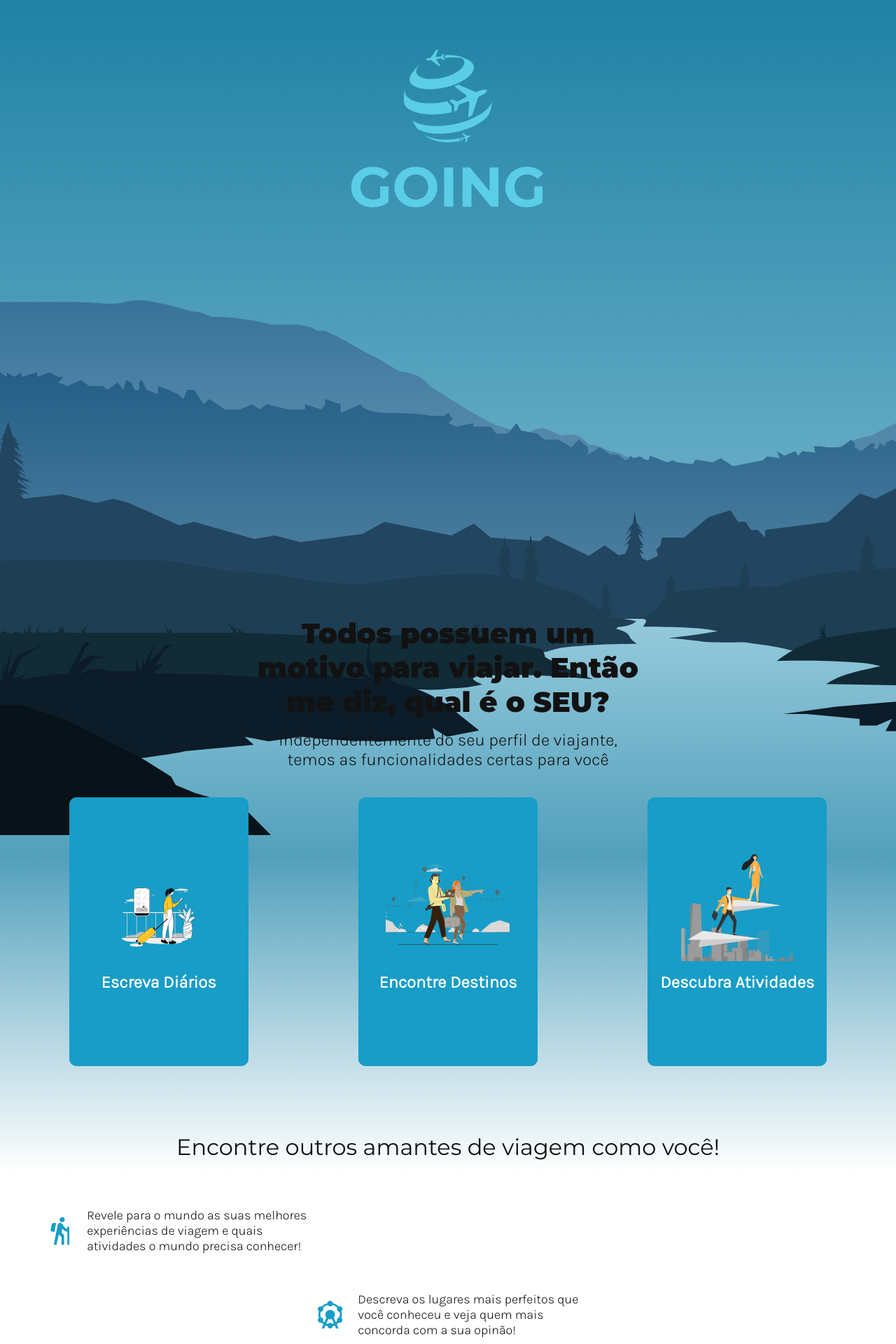
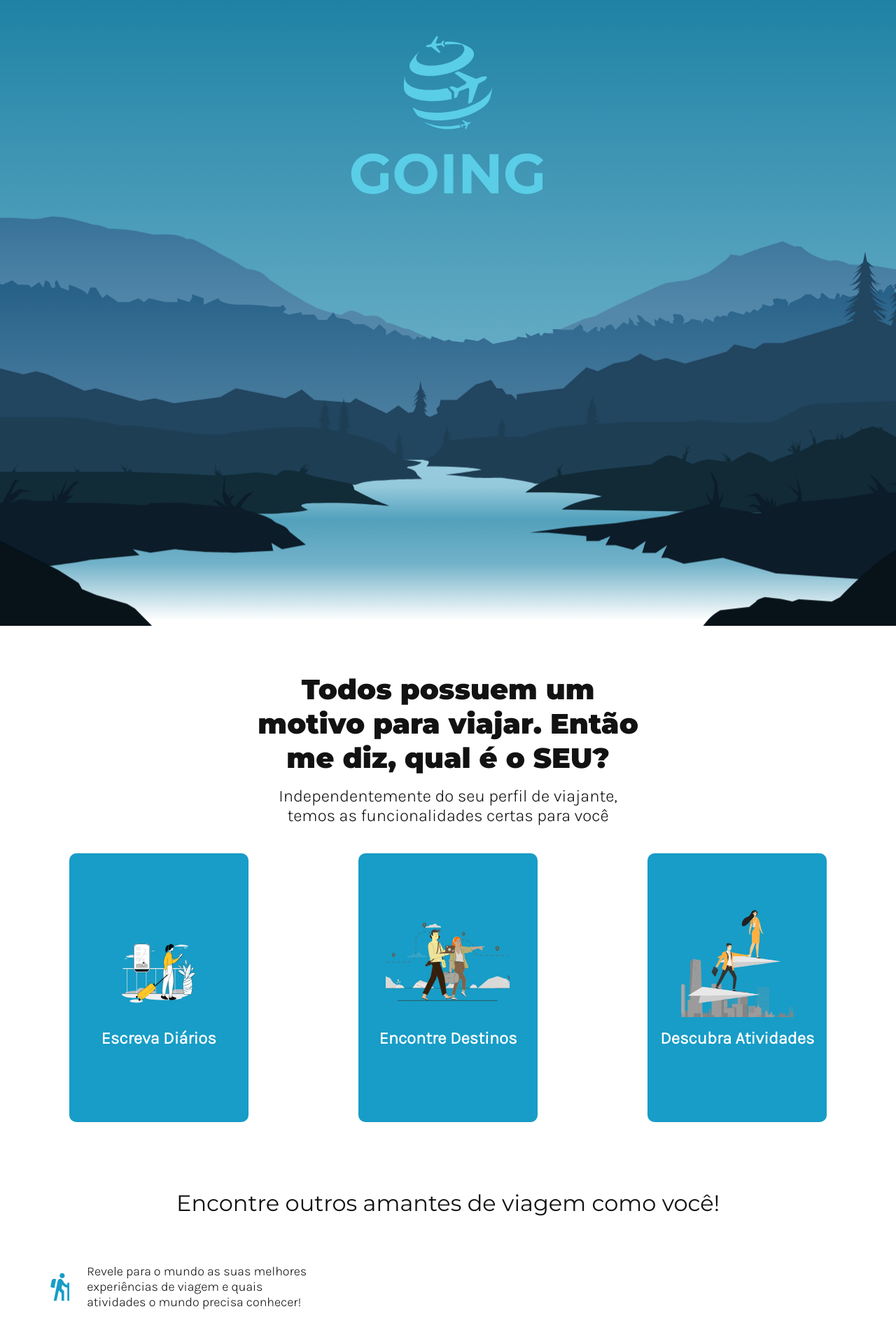
Before and after one commit to JosiasBatista/going-page, a Next.js app: page / in a window 1280 px wide. Shown: the top 1920 px of the page at 70% size. Built offline with nearby package versions, Linux system fonts and the light colour scheme.

Commit message:
Adjusting parallax and scroll

```diff
--- a/components/Parallax.module.css
+++ b/components/Parallax.module.css
@@ -1,13 +1,13 @@
 
 .pageHeader {
   width: 100%;
-  height: 100vh;
+  height: 110vh;
   position: relative;
 }
 
 .parallax {
   width: 100%;
-  height: 100vh;
+  min-height: 110vh;
   padding: 0;
   position: absolute;
   z-index: 100;
@@ -15,43 +15,39 @@
 
 .parallaxBackground {
   width: 100%;
-  height: 100vh;
+  height: 110vh;
   padding: 0;
+  top: 0;
   position: absolute;
-  z-index: -1;
+  z-index: -10;
 }
 
 .backgroundImage {
   z-index: 100;
-  width: 100vw;
-  object-fit: fill;
-  width: unset !important;
-  height: unset !important;
+  object-fit: cover !important;
+  /* width: unset !important;
+  height: unset !important; */
   background-position: bottom center;
   background-size: auto 1038px;
   background-repeat: repeat-x;
-  width: 100%;
 }
 
 .backgroundImageLogo {
   z-index: 100;
-  /* width: 100vw; */
   width: 100vw;
-  height: unset !important;
+  /* height: unset !important; */
   background-position: bottom center;
   background-size: auto 1038px;
   background-repeat: repeat-x;
-  width: 100%;
+  object-fit: cover !important;
   position: relative;
 }
 
 .backgroundImageWater {
   z-index: -1;
-  /* width: 100vw; */
-  width: unset !important;
-  height: unset !important;
+  position: fixed;
   background-position: bottom center;
   background-size: auto 1038px;
   background-repeat: repeat-x;
-  width: 100%;
+  object-fit: cover !important;
 }
--- a/components/parallax.tsx
+++ b/components/parallax.tsx
@@ -6,7 +6,8 @@ import { Parallax } from 'react-scroll-parallax';
 export default function ParallaxComponent() {
   return (
     <div className={styles.pageHeader}>
-      <Parallax className={styles.parallaxBackground} speed={-20}>
+
+      <Parallax className={styles.parallaxBackground} speed={0}>
         <Image
           priority
           src="/images/Layer9.svg"
@@ -16,6 +17,8 @@ export default function ParallaxComponent() {
           objectFit="contain"
         />
       </Parallax>
+
+
       <Parallax className={styles.parallax} speed={-40}>
         <picture>
           <source
@@ -29,6 +32,7 @@ export default function ParallaxComponent() {
           />
         </picture>
       </Parallax>
+
       <Parallax className={styles.parallax} speed={-15}>
         <Image
           priority
@@ -84,6 +88,7 @@ export default function ParallaxComponent() {
         />
       </Parallax>
 
+
       <Parallax className={styles.parallax} speed={15}>
         <Image
           priority
--- a/styles/Home.module.css
+++ b/styles/Home.module.css
@@ -40,9 +40,10 @@
 
 .appFeatCont {
   overflow-x: scroll;
-  overflow-y: none;
+  overflow-y: hidden;
   display: flex;
   width: 100vw;
+  height: auto;
   -ms-overflow-style: none;  /* IE and Edge */
   scrollbar-width: none;  /* Firefox */
   padding: 0 20px;
@@ -74,7 +75,7 @@
 
 .callToDownload {
   width: 100%;
-  height: 40vh;
+  height: auto;
   position: relative;
   background-image: linear-gradient(to bottom, #FFF, #FFF, #179DC7);
   display: flex;
@@ -108,7 +109,7 @@
 .storeButton {
   background: none;
   border: none;
-  margin-top: 8px;
+  margin: 8px 0 40px;
   cursor: pointer;
 }
 
```
Also changed, not shown: public/images/Layer6.svg, public/images/Layer9.svg.
